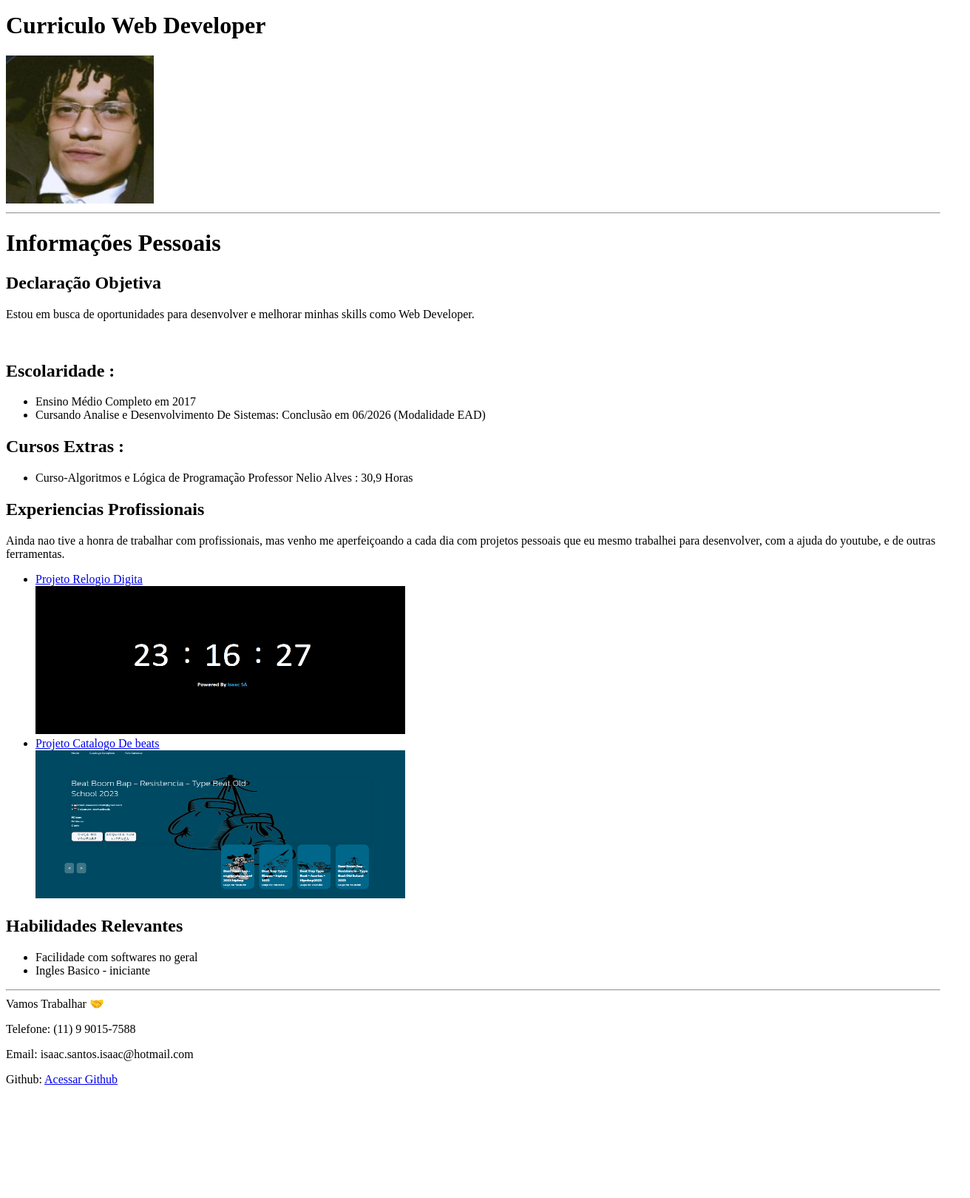
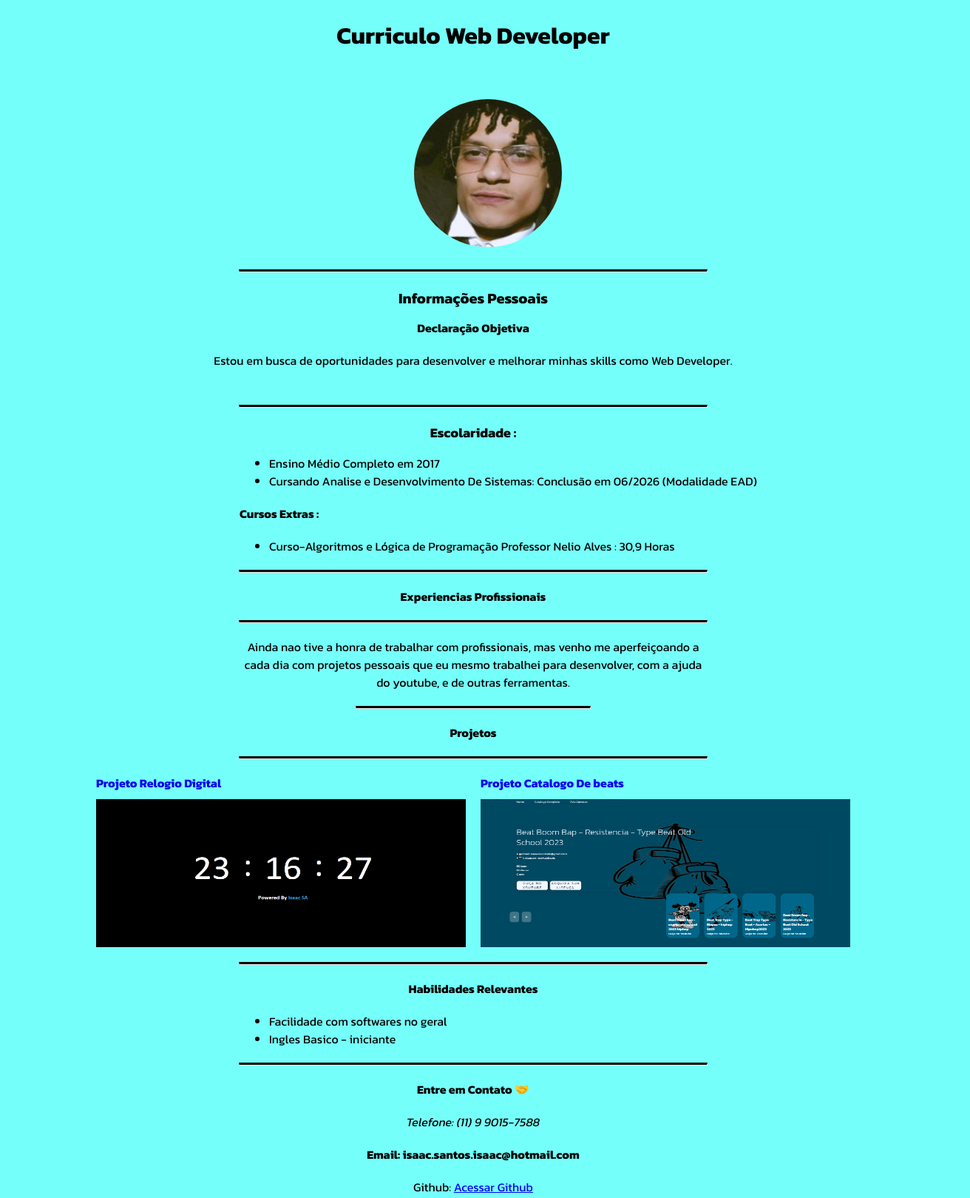
Before and after one commit to IsaacVerde/html-curriculo, a plain HTML site: page index.html in a window 1280 px wide. Shown: the part 5-1624 px from the top of the page at 74% size, 1312 px wide, since content can reach past the window. Before the commit the page ends 1489 px from the top, so only its background shows below. Drawn offline with Linux system fonts and the light colour scheme; a web font is replaced by a local one.

Commit message:
Atualização 1 index.html

```diff
--- a/index.html
+++ b/index.html
@@ -4,62 +4,108 @@
     <meta charset="UTF-8">
     <meta name="viewport" content="width=device-width, initial-scale=1.0">
     <title>Curriculo Web Developer</title>
-
+    <link rel="preconnect" href="https://fonts.googleapis.com">
+    <link rel="preconnect" href="https://fonts.gstatic.com" crossorigin>
+    <link href="https://fonts.googleapis.com/css2?family=Caveat:wght@400..700&family=Kanit:ital,wght@0,100;0,200;0,300;0,400;0,500;0,600;0,700;0,800;0,900;1,100;1,200;1,300;1,400;1,500;1,600;1,700;1,800;1,900&family=Libre+Baskerville:ital,wght@0,400;0,700;1,400&family=Sigmar&display=swap" rel="stylesheet">
+    <link rel="stylesheet" href="./style.css">
 </head>
 <body>
+    <div class="tituloCurriculo">
         <h1>Curriculo Web Developer</h1>
+    </div>
 
-    <img src="./Foto Portifolio/Captura de tela 2025-02-18 130615.png" width="200" height="200 " alt="">
-     <hr>
+    <div class="fotoPerfil">
+        <img src="./Foto Portifolio/Captura de tela 2025-02-18 130615.png" width="200" height="200" alt="">
+    </div>
 
-    <h1>Informações Pessoais</h1>
-    <h2>Declaração Objetiva</h2>
-    <p>Estou em busca de oportunidades para desenvolver e melhorar minhas skills como Web Developer.</p> <br>
+    <hr class="linhaDivisoria">
 
 
-    <h2>Escolaridade :</h2>
-    <p><ul>
-        <li>Ensino Médio Completo em 2017</li>
-        <li>Cursando Analise e Desenvolvimento De Sistemas: Conclusão em 06/2026 (Modalidade EAD)</li>
-    </ul><p>
-
-
-    <h2>Cursos Extras :</h2>
-    <p><ul>
-        <li>Curso-Algoritmos e Lógica de Programação Professor Nelio Alves : 30,9 Horas </li>
-
-    </ul></p>
-
-    <h2>Experiencias Profissionais</h2>
-    <p>Ainda nao tive a honra de trabalhar com profissionais, mas venho me aperfeiçoando a cada dia com projetos pessoais que eu mesmo trabalhei para desenvolver, com a ajuda do youtube, e de outras ferramentas.
-        <ul>
-            <li><a href="./Rel-gio-Digital/index.html">Projeto Relogio Digita</a>  </li>
-            <img src="./Foto Portifolio/relogio em gtml.png" height="200" width=" 500" alt=" Relogio-Digital">
-
-            <li><a href="Projeto Catalogo De beats">Projeto Catalogo De beats</a></li>
-            <img src="./Foto Portifolio/Catalogo de beats.png" height="200" width="500" alt="">
+        <h1 class="tituloInformacao">Informações Pessoais</h1>
 
 
 
+    <h2 class="declaracaoObjetiva">Declaração Objetiva</h2>
+
+    <p class="paragrafo">Estou em busca de oportunidades para desenvolver e melhorar minhas skills como Web Developer.</p> <br>
+
+     <hr class="linhaDivisoria">
+
+
+    <h2 class="tituloEscola">Escolaridade :</h2>
+
+<div class="escolaridadeLista">
+    <ul>
+        <li>Ensino Médio Completo em 2017</li>
+        <li>Cursando Analise e Desenvolvimento De Sistemas: Conclusão em 06/2026 (Modalidade EAD)</li>
     </ul>
-    </p>
+</div>
 
-    <h2>Habilidades Relevantes</h2>
+    <h2 class="cursosExtras">Cursos Extras :</h2>
 
+    <div class="cursosExtrasLista">
+    <ul>
+        <li>Curso-Algoritmos e Lógica de Programação Professor Nelio Alves : 30,9 Horas</li>
+    </ul>
+    </div>
+
+    <hr class="linhaDivisoria">
+
+    <h2 class="experiencias">Experiencias Profissionais</h2>
+
+    <hr class="linhaDivisoria">
+
+
+
+
+
+<div class="paragrafoCaixa">
+    <p class="paragrafoDois">Ainda nao tive a honra de trabalhar com profissionais, mas venho me aperfeiçoando a cada dia com projetos pessoais que eu mesmo trabalhei para desenvolver, com a ajuda do youtube, e de outras ferramentas.</p>
+
+  <hr class="linhaDivisoria">
+
+</div>
+
+
+    <h2 class="projetos">Projetos</h2>
+    <hr class="linhaDivisoria">
+
+    <div class="projetosLista">
+        <div class="projetoUm">
+            <a href="./Rel-gio-Digital/index.html" class="titulo">Projeto Relogio Digital</a>
+            <img src="./Foto Portifolio/relogio em gtml.png" height="200" width="500" alt="Relogio-Digital">
+        </div>
+        <div class="projetoDois">
+            <a href="Projeto Catalogo De beats" class="titulo">Projeto Catalogo De beats</a>
+            <img src="./Foto Portifolio/Catalogo de beats.png" height="200" width="500" alt="">
+        </div>
+
+    </div>
+
+    <hr class="linhaDivisoria">
+
+    <h2 class="habilidadesRelevantes">Habilidades Relevantes</h2>
+
+
+<div class="habilidadesRelevantesLista">
     <ul>
         <li>Facilidade com softwares no geral</li>
         <li>Ingles Basico - iniciante</li>
+    </ul>
+</div>
 
-   </ul>
-   <hr>
+<hr class="linhaDivisoria">
+
 
     <footer>
-    Vamos Trabalhar 🤝
-    <p>Telefone: (11) 9 9015-7588</p>
-    <p>Email: isaac.santos.isaac@hotmail.com </p>
-    <p>Github: <a href="https://github.com/IsaacVerde">Acessar Github</a></p>
+       <h2 class="contato"> Entre em Contato 🤝</h2>
+
+        <p class="tel"><em>Telefone: (11) 9 9015-7588</em></p>
+
+        <p class="email"><strong>Email: isaac.santos.isaac@hotmail.com</strong></p>
+
+        <p class="github">Github: <a href="https://github.com/IsaacVerde">Acessar Github</a></p>
 
     </footer>
-
 </body>
 </html>
```
Lines whose indentation alone changed are shown as unchanged.
